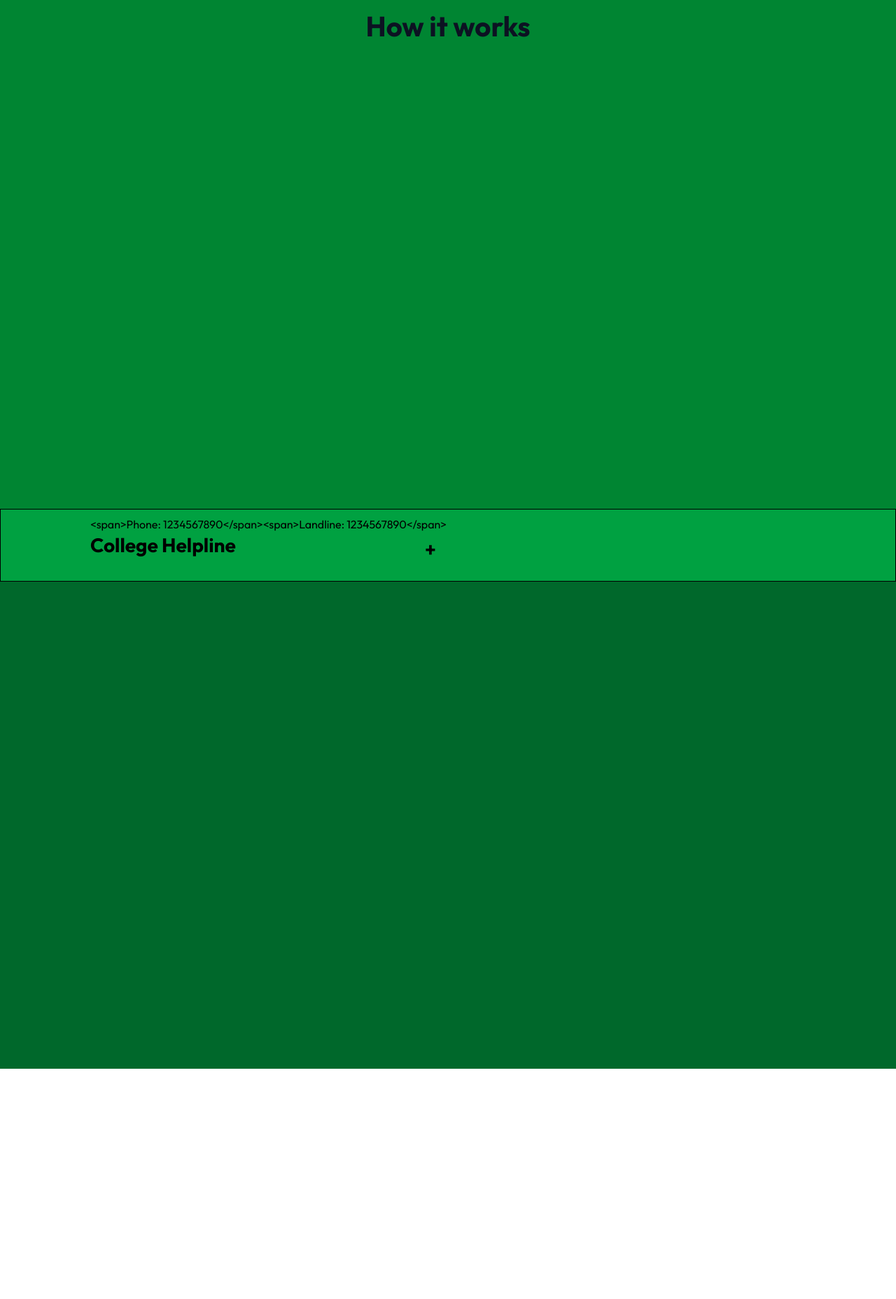
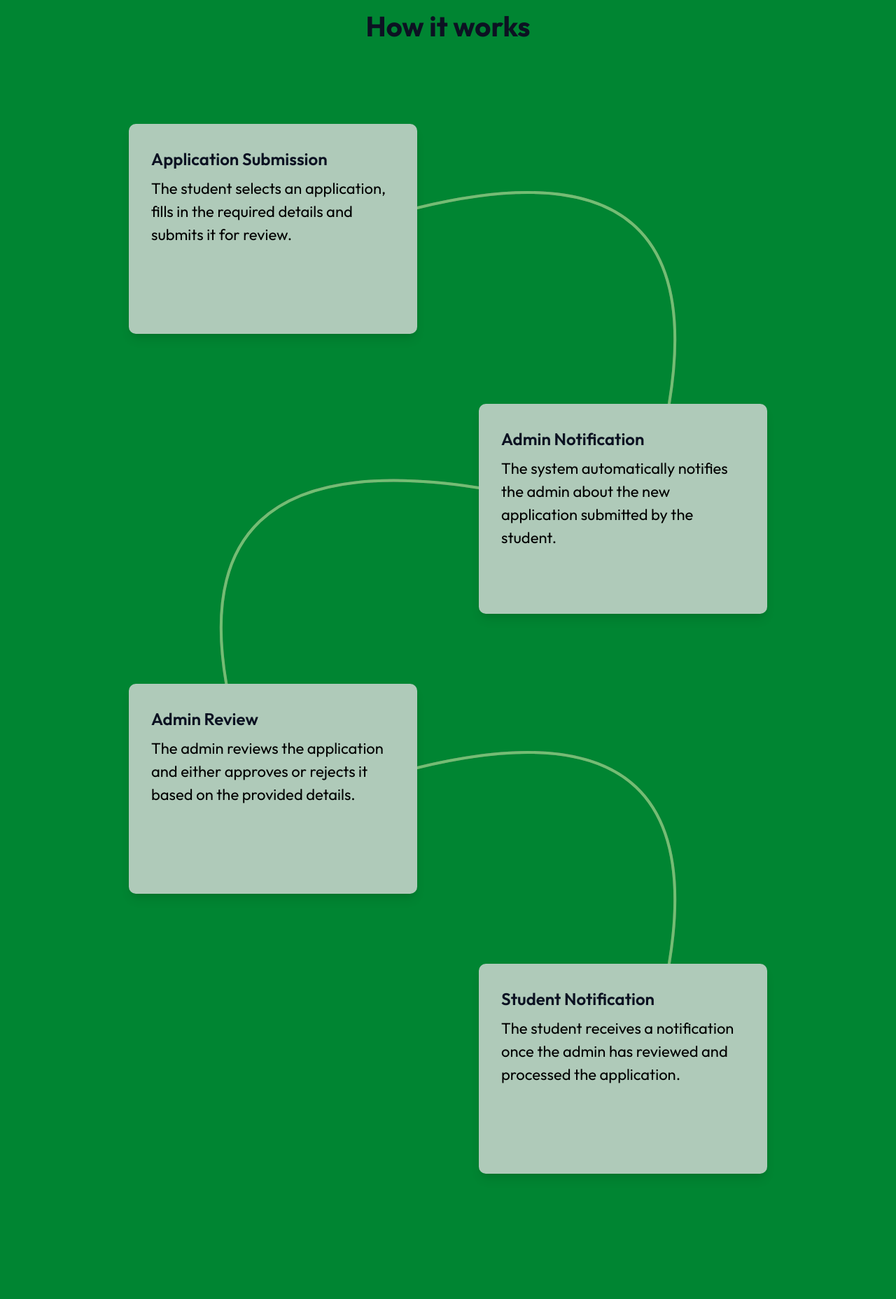
Before and after one commit to vikas-viki/formforge, a Next.js app: page / in a window 1280 px wide. Shown: the part 2220-4076 px from the top of the page at 70% size. Before the commit the page ends 3747 px from the top, so only its background shows below. Built offline with nearby package versions, Linux system fonts and the light colour scheme.

Commit message:
added workings section in hero with scroll animations

```diff
--- a/app/components/Hero.tsx
+++ b/app/components/Hero.tsx
@@ -1,6 +1,8 @@
 import { ArrowRight } from "lucide-react";
 import Image from "next/image";
 import ScrambleText from "./ScrambleText";
+
+// a thrown paint spread behiend hero image.
 
 const Hero = () => {
     return (
--- a/app/components/Workings.tsx
+++ b/app/components/Workings.tsx
@@ -1,11 +1,149 @@
+import { motion, useScroll, useTransform } from "framer-motion";
+import { useRef } from "react";
+
+
 const Working = () => {
+    // use motion path
+    const cardClass = "max-w-[500px] xl:h-[300px] h-full w-full h-auto, p-8 rounded-[10px] bg-green-100 shadow-lg ";
+    const cardTitle = "font-outfit lg:text-[24px] text-[22px] font-semibold text-slate-900 mb-2";
+    const cardDescription = "font-outfit lg:text-[22px] text-[20px]";
+
+    const containerRef = useRef(null);
+    const { scrollYProgress } = useScroll({ target: containerRef, offset: ["start start", "end center"] });
+
+    const pathForA = useTransform(scrollYProgress, [0, 0.25], [0, 1]);
+    const pathForB = useTransform(scrollYProgress, [0.35, 0.6], [0, 1]);
+    const pathForC = useTransform(scrollYProgress, [0.65, 0.9], [0, 1]);
 
     return (
-        <div className="w-full h-[100vh] flex justify-start relative items-center bg-green-600 py-10 lg:py-20 flex-col">
+        <div className="w-full h-full flex justify-start relative items-center bg-green-600 p-10 lg:py-20 flex-col relative" >
+            <div className="absolute bg-white h-[200vh] top-[-300px]" ref={containerRef}></div>
             {/* <div className="w-full h-[100px] bg-green-600 absolute top-[-60px] " style={{ clipPath: "polygon(0 60%, 100% 0%,100% 100%,0% 100%)" }}></div> */}
             <span className="font-outfit text-[40px] font-bold self-center text-slate-900 mb-[70px]">How it works</span>
-            <div className='w-full h-full flex justify-center items-center mx-[10px]'>
-
+            <div className='w-full h-full flex flex-col justify-center items-center mx-[10px] mt-10 flex-wrap lg:w-[80%] px-6  self-center gap-[60px] lg:gap-0'>
+                <div className="self-start w-full flex items-center justify-center lg:justify-start">
+                    <div className={`${cardClass} self-start`}>
+                        <h1 className={cardTitle}>Application Submission</h1>
+                        <p className={cardDescription}>
+                            The student selects an application, fills in the required details and submits it for review.
+                        </p>
+                    </div>
+                    <div className="w-[500px] h-[400px] flex items-center justify-center hidden lg:block relative">
+                        <svg width="500" height="400" viewBox="0 0 500 300">
+                            <path
+                                d="M0 70 Q 450 -40, 350 400"
+                                fill="none"
+                                stroke="grey"
+                                strokeWidth="4"
+                                strokeLinecap="round"
+                                strokeDasharray="1 1"
+                            />
+                        </svg>
+                        <svg width="500" height="400" viewBox="0 0 500 300" className="absolute top-0">
+                            <motion.path
+                                d="M0 70 Q 450 -40, 350 400"
+                                fill="none"
+                                stroke="lightgreen"
+                                strokeWidth="4"
+                                strokeLinecap="round"
+                                strokeDasharray="1 1"
+                                pathLength={pathForA}
+                            />
+                        </svg>
+                    </div>
+                </div>
+                <div className="self-start w-full flex items-start justify-center lg:justify-end ">
+                    <div className="w-[500px] h-[400px] flex items-center justify-center hidden lg:block">
+                        <svg width="500" height="400" viewBox="0 0 500 300" className="absolute">
+                            <motion.path
+                                d="M500 70 Q 50 0, 150 400"
+                                fill="none"
+                                stroke="lightgreen"
+                                strokeWidth="4"
+                                strokeLinecap="round"
+                                strokeDasharray="1 1"
+                                pathLength={pathForB}
+                            />
+                        </svg>
+                        <svg width="500" height="400" viewBox="0 0 500 300">
+                            <path
+                                d="M500 70 Q 50 0, 150 400"
+                                fill="none"
+                                stroke="grey"
+                                strokeWidth="4"
+                                strokeLinecap="round"
+                                strokeDasharray="1 1"
+                            />
+                        </svg>
+                    </div>
+                    <div className={`${cardClass} self-start`} >
+                        <h1 className={cardTitle}>Admin Notification</h1>
+                        <p className={cardDescription}>
+                            The system automatically notifies the admin about the new application submitted by the student.
+                        </p>
+                    </div>
+                </div>
+                <div className="self-start w-full flex items-center justify-center lg:justify-start ">
+                    <div className={`${cardClass} self-start`}>
+                        <h1 className={cardTitle}>Admin Review</h1>
+                        <p className={cardDescription}>
+                            The admin reviews the application and either approves or rejects it based on the provided details.
+                        </p>
+                    </div>
+                    <div className="w-[500px] h-[400px] flex items-center justify-center hidden lg:block relative">
+                        <svg width="500" height="400" viewBox="0 0 500 300">
+                            <path
+                                d="M0 70 Q 450 -40, 350 400"
+                                fill="none"
+                                stroke="grey"
+                                strokeWidth="4"
+                                strokeLinecap="round"
+                                strokeDasharray="1 1"
+                            />
+                        </svg>
+                        <svg width="500" height="400" viewBox="0 0 500 300" className="absolute top-0">
+                            <motion.path
+                                d="M0 70 Q 450 -40, 350 400"
+                                fill="none"
+                                stroke="lightgreen"
+                                strokeWidth="4"
+                                strokeLinecap="round"
+                                strokeDasharray="1 1"
+                                pathLength={pathForC}
+                            />
+                        </svg>
+                    </div>
+                </div>
+                <div className="self-start w-full flex items-center justify-center lg:justify-end ">
+                    <div className="w-[500px] h-[400px] flex items-center justify-center hidden lg:block relative">
+                        <svg width="500" height="400" viewBox="0 0 500 300">
+                            <path
+                                d=""
+                                fill="none"
+                                stroke="grey"
+                                strokeWidth="4"
+                                strokeLinecap="round"
+                                strokeDasharray="1 1"
+                            />
+                        </svg>
+                        <svg width="500" height="400" viewBox="0 0 500 300" className="absolute top-0">
+                            <motion.path
+                                d=""
+                                fill="none"
+                                stroke="lightgreen"
+                                strokeWidth="4"
+                                strokeLinecap="round"
+                                strokeDasharray="1 1"
+                            />
+                        </svg>
+                    </div>
+                    <div className={`${cardClass} self-start`}>
+                        <h1 className={cardTitle}>Student Notification</h1>
+                        <p className={cardDescription}>
+                            The student receives a notification once the admin has reviewed and processed the application.
+                        </p>
+                    </div>
+                </div>
             </div>
         </div>
     )
--- a/package.json
+++ b/package.json
@@ -10,7 +10,9 @@
   },
   "dependencies": {
     "@types/aos": "^3.0.7",
+    "@types/d3": "^7.4.3",
     "aos": "^2.3.4",
+    "d3": "^7.9.0",
     "framer-motion": "^12.4.10",
     "lucide-react": "^0.479.0",
     "next": "15.2.1",
```
Also changed, not shown: app/components/Forms.tsx (line endings or trailing spaces), 2 other files (tests, documents, lock files or other folders).
